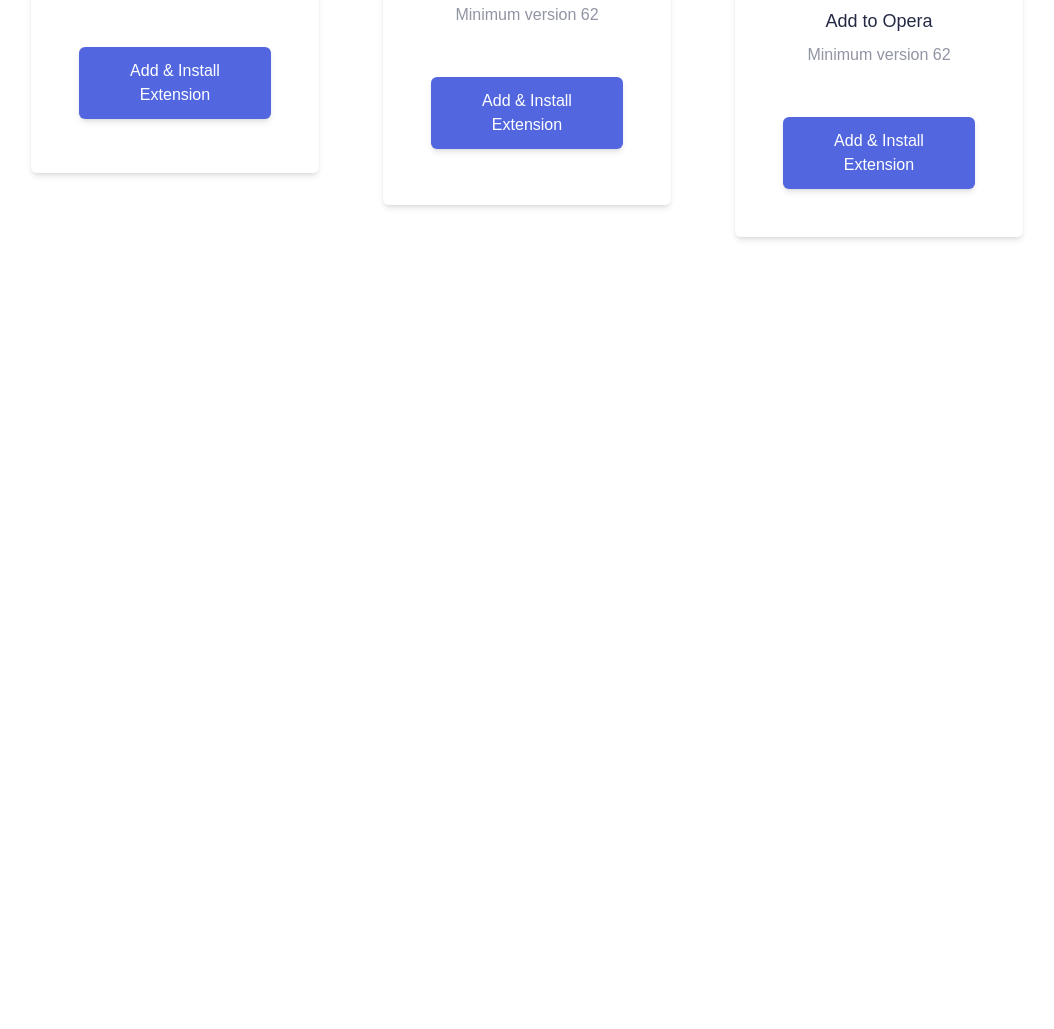
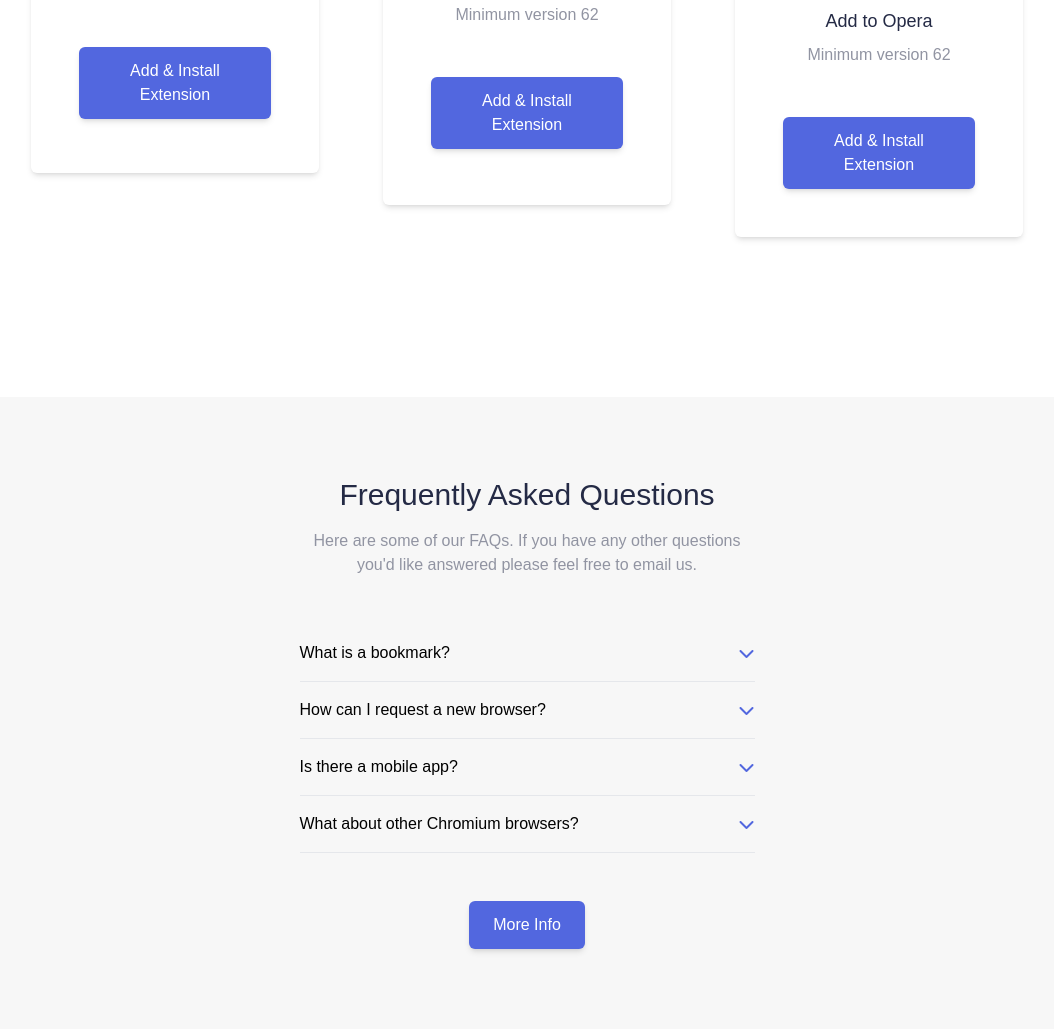
Before and after one commit to Pmahindra93/Tailwind-Project, a website: page public/index.html in a window 1280 px wide. Shown: the part 3313-4342 px from the top of the page, without its empty margins (113-1167 px from the left). Before the commit the page ends 3630 px from the top, so only its background shows below. Drawn offline with Linux system fonts and the light colour scheme.

Commit message:
Added FAQs

```diff
--- a/public/index.html
+++ b/public/index.html
@@ -204,6 +204,40 @@
 
     </section>
 
-</body>
+    <!-- FAQ Section -->
+    <section class="bg-bookmark-white py-20 mt-20">
+      <div class="container">
+        <!-- Heading -->
+        <div class="sm:w-3/4 lg:w-5/12 mx-auto px-2 ">
+          <h1 class="text-3xl text-center text-bookmark-blue">Frequently Asked Questions</h1>
+          <p class="text-center text-bookmark-grey mt-4">
+            Here are some of our FAQs. If you have any other questions you'd like answered please feel free to email us.
+          </p>
+        </div>
+
+         <!-- FAQ items  -->
+        <div class="flex flex-col sm:w-3/4 lg:w-5/12 mt-12 mx-auto">
+          <div class="flex items-center border-b py-4">
+            <span class="flex-1">What is a bookmark?</span>
+            <i class="text-bookmark-purple fas fa-chevron-down cursor-pointer"></i>
+          </div>
+          <div class="flex items-center border-b py-4">
+            <span class="flex-1">How can I request a new browser?</span>
+            <i class="text-bookmark-purple fas fa-chevron-down cursor-pointer"></i>
+          </div>
+          <div class="flex items-center border-b py-4">
+            <span class="flex-1">Is there a mobile app?</span>
+            <i class="text-bookmark-purple fas fa-chevron-down cursor-pointer"></i>
+          </div>
+          <div class="flex items-center border-b py-4">
+            <span class="flex-1">What about other Chromium browsers?</span>
+            <i class="text-bookmark-purple fas fa-chevron-down cursor-pointer"></i>
+          </div>
+          <button type="button" class="flex self-center btn btn-purple hover:bg-bookmark-white hover:text-black mt-12 mx-auto">More Info</button>
+        </div>
+      </div>
+    </section>
+
+  </body>
 
 </html>
```
Also changed, not shown: public/style.css.
